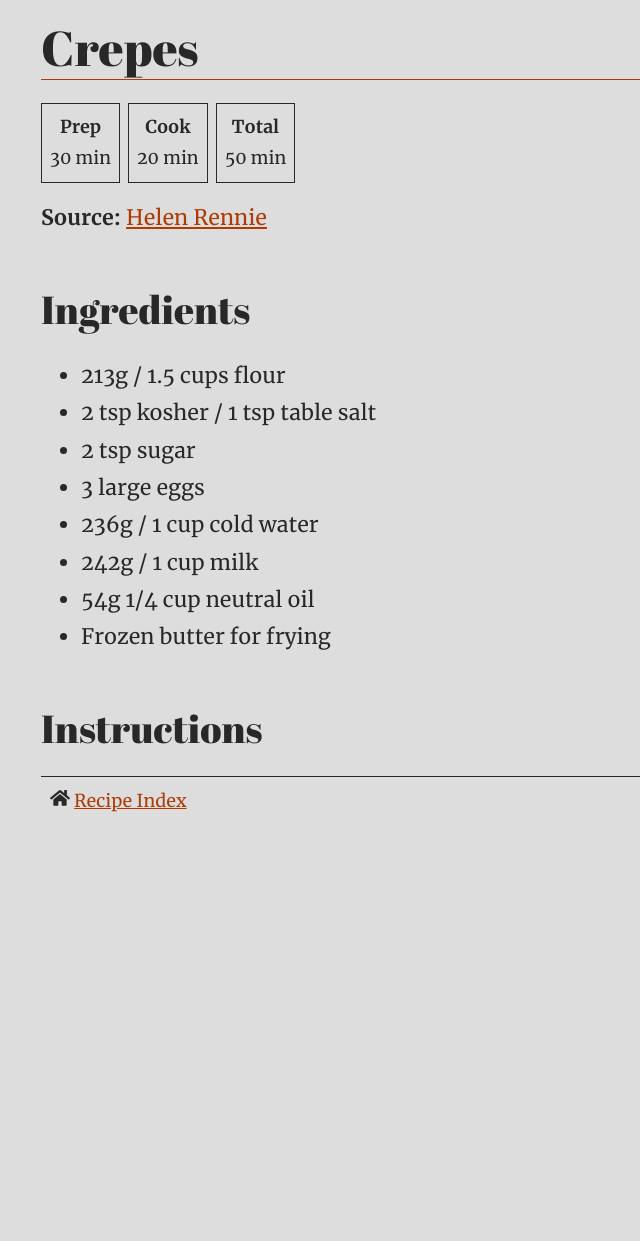
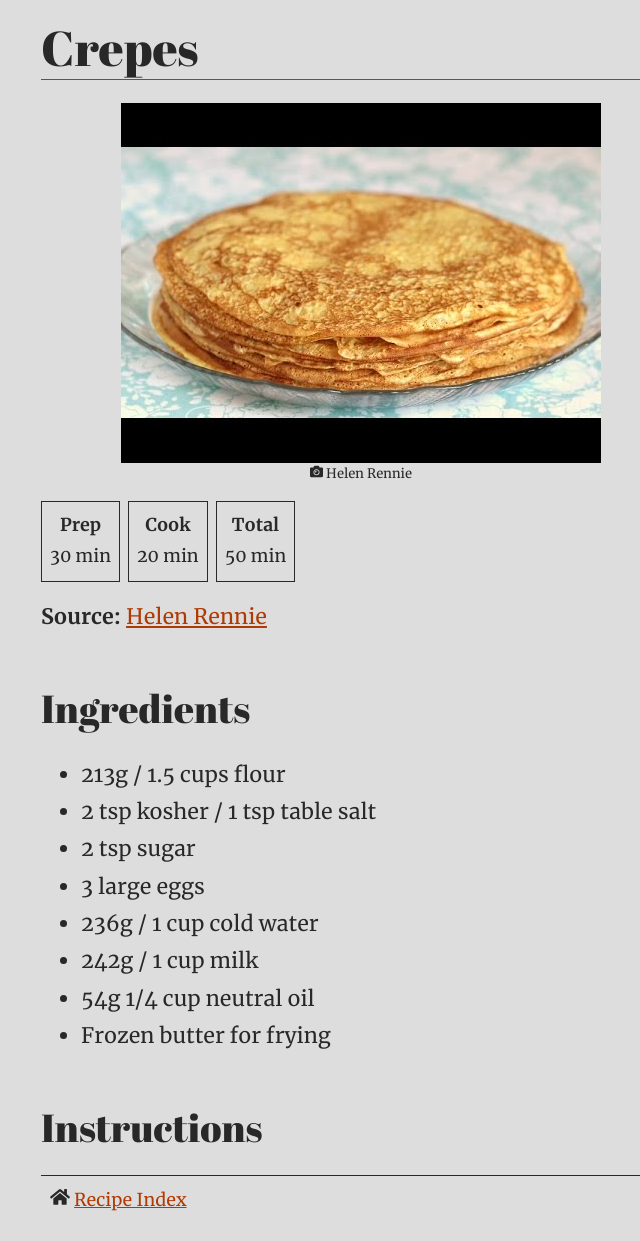
Before and after one commit to hamaluik/recipes, a Jekyll site: the page built from _recipes/crepes.md, in a window 1280 px wide. Shown: the whole page, without its empty margins (279-919 px from the left). Built offline with Jekyll 4.4.1, drawn with Linux system fonts in a browser that asks for light colours; before the commit the page ends 900 px from its top, so only the background shows below that.

Commit message:
Update from Forestry.io Kenton Hamaluik updated _recipes/crepes.md

```diff
--- a/_recipes/crepes.md
+++ b/_recipes/crepes.md
@@ -2,10 +2,10 @@
 layout: recipe
 category: Breakfast
 title: Crepes
-photo: ''
+photo: "/images/7132dded-d47a-40ea-afe0-936e0632fae2.jpeg"
 description: ''
 photosource:
-  name: ''
+  name: Helen Rennie
   url: ''
 source:
   name: Helen Rennie
```
